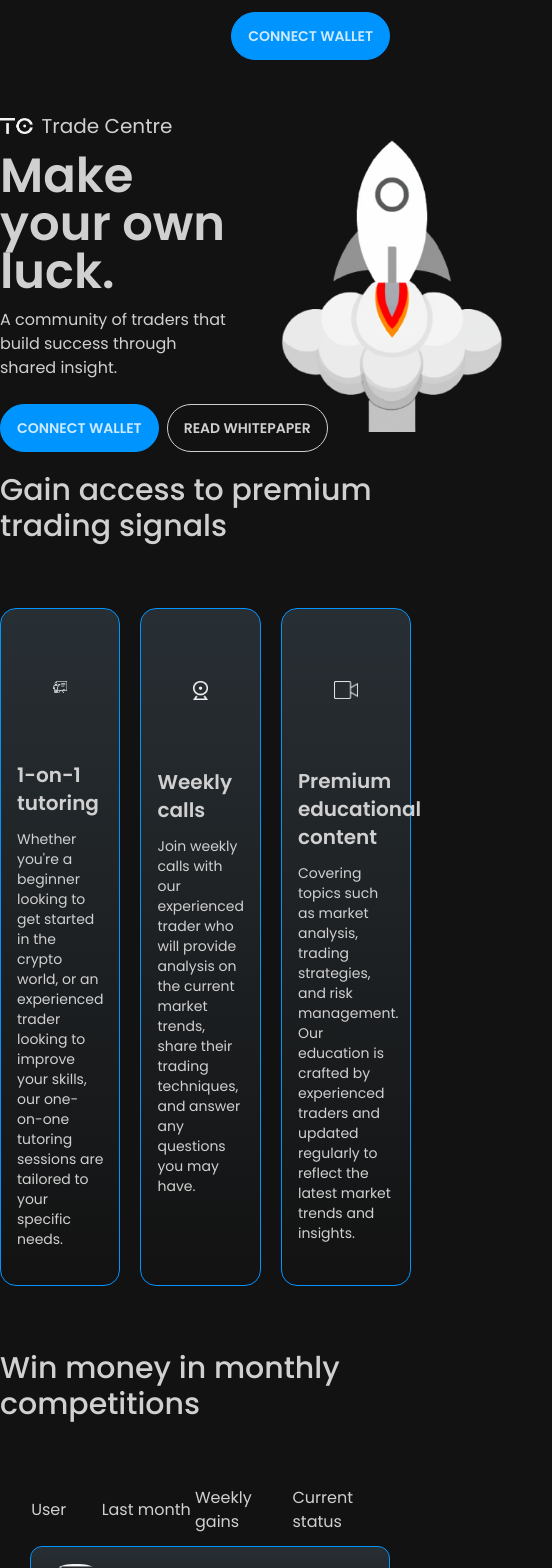
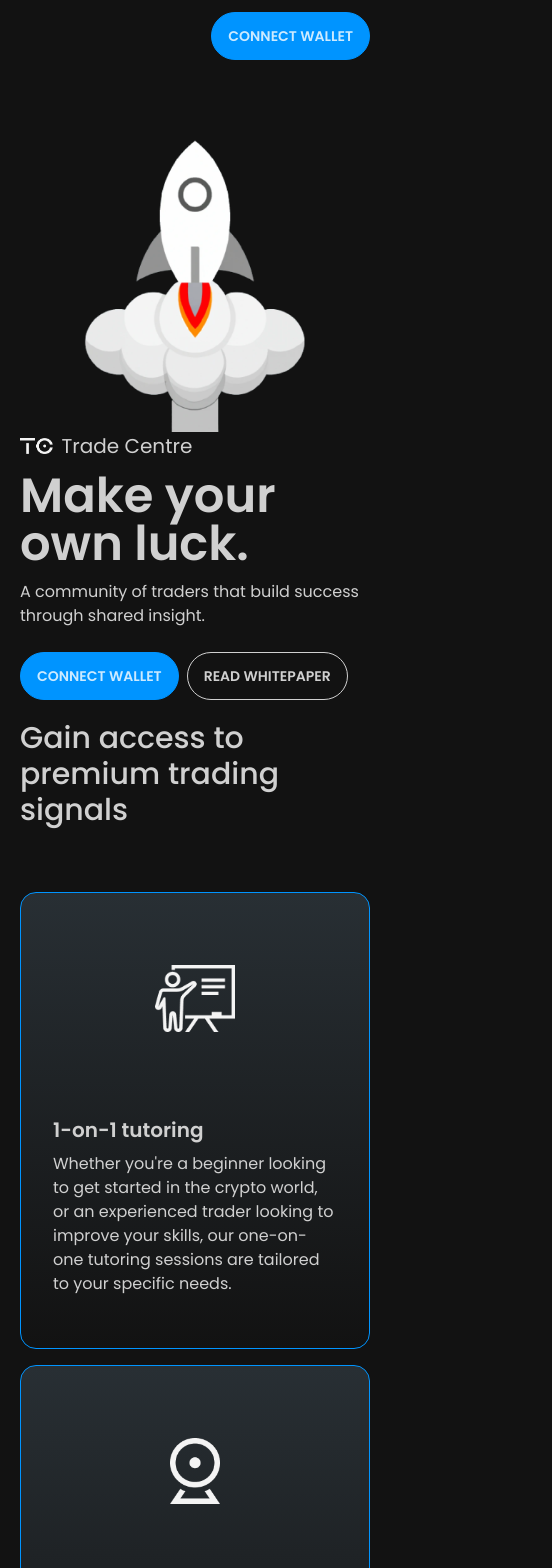
Before and after one commit to therealnospoon/tc-landing, a SvelteKit app: page / in a window 390 px wide. Shown: the top 1568 px of the page, 552 px wide, since content can reach past the window. Built offline with nearby package versions, Linux system fonts and the light colour scheme.

Commit message:
more responsiveness

```diff
--- a/src/components/nav.svelte
+++ b/src/components/nav.svelte
@@ -3,7 +3,7 @@
 </script>
 
 <nav class="flex justify-center ">
-    <div class="max-w-4xl w-full py-3">
+    <div class="max-w-4xl w-full py-3 px-5 md:px-0">
         <div
             class="flex justify-end w-full"
             class:justify-between={$page.url.pathname !== "/"}
--- a/src/routes/+layout.svelte
+++ b/src/routes/+layout.svelte
@@ -8,7 +8,7 @@
 <Nav />
 
 <main class="flex justify-center min-h-screen">
-    <div class="max-w-4xl w-full py-10">
+    <div class="max-w-4xl w-full py-10 px-5 md:px-0">
         <slot />
         <!-- <article class="prose">
             <slot />
--- a/src/routes/+page.svelte
+++ b/src/routes/+page.svelte
@@ -95,13 +95,21 @@
 
 </script>
 
-<div class="flex mb-5">
-    <div class="flex flex-col justify-center w-full">
+<div class="flex flex-col md:flex-row-reverse mb-5">
+    <div class="m-auto">
+        <img
+            class="max-w-xs"
+            alt="rocketship-graphic"
+            src="images/tc-rocketship.png"
+        />
+    </div>
+    <div class="grow flex flex-col justify-center w-full">
         <div class="flex items-center mb-3">
             <img
                 class="h-4 m-0 mr-2"
                 alt=""
-                src="icons/tc-modern-logo.png" />
+                src="icons/tc-modern-logo.png"
+            />
             <h1 class="text-xl">Trade Centre</h1>
         </div>
         <div class="mb-6">
@@ -119,21 +127,14 @@
             >
         </div>
     </div>
-    <div>
-        <img
-            class="max-w-xs"
-            alt="rocketship-graphic"
-            src="images/tc-rocketship.png"
-        />
-    </div>
 </div>
 <div class="mb-16">
     <h2 class="max-w-md text-3xl font-medium mb-16">
         Gain access to premium trading signals
     </h2>
-    <div class="flex justify-between mt-3">
+    <div class="grid grid-cols-1 gap-y-4 md:px-0 md:gap-y-0 md:gap-x-4 md:grid-cols-3 justify-between mt-3">
         {#each cardData as card}
-            <div class={`w-1/3 py-5 ${card.xMargin} card card-compact card-bordered border-primary bg-card-gradient`}
+            <div class={"py-5 card md:card-compact card-bordered border-primary bg-card-gradient"}
             >
                 <figure class="p-10 m-3">
                     <img
```
